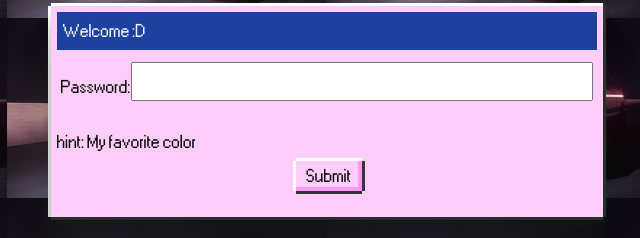
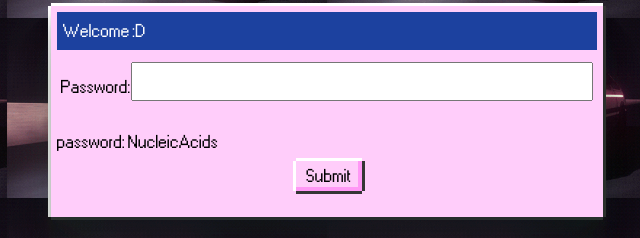
Before and after one commit to kembo001/party-like-its-2023, a plain HTML site: page index.html in a window 1280 px wide. Shown: the part 162-400 px from the top of the page, 313-953 px from the left. Drawn offline with nearby package versions, Linux system fonts and the light colour scheme.

Commit message:
Update index.html

```diff
--- a/index.html
+++ b/index.html
@@ -21,7 +21,7 @@
         <label for="password">Password:</label>
         <input type="password" id="password" />
       </div>
-      <label for="password">hint:    My favorite color</label>
+      <label for="password">password: NucleicAcids</label>
       <div class="container" style="padding: 0; box-shadow:none;">
         <div  style="margin-top: 0;margin-bottom: 20px;" class="controls">
           <button class="btn btn_auto" id="playPauseBtn" onclick="checkPassword()">Submit</button>
```
